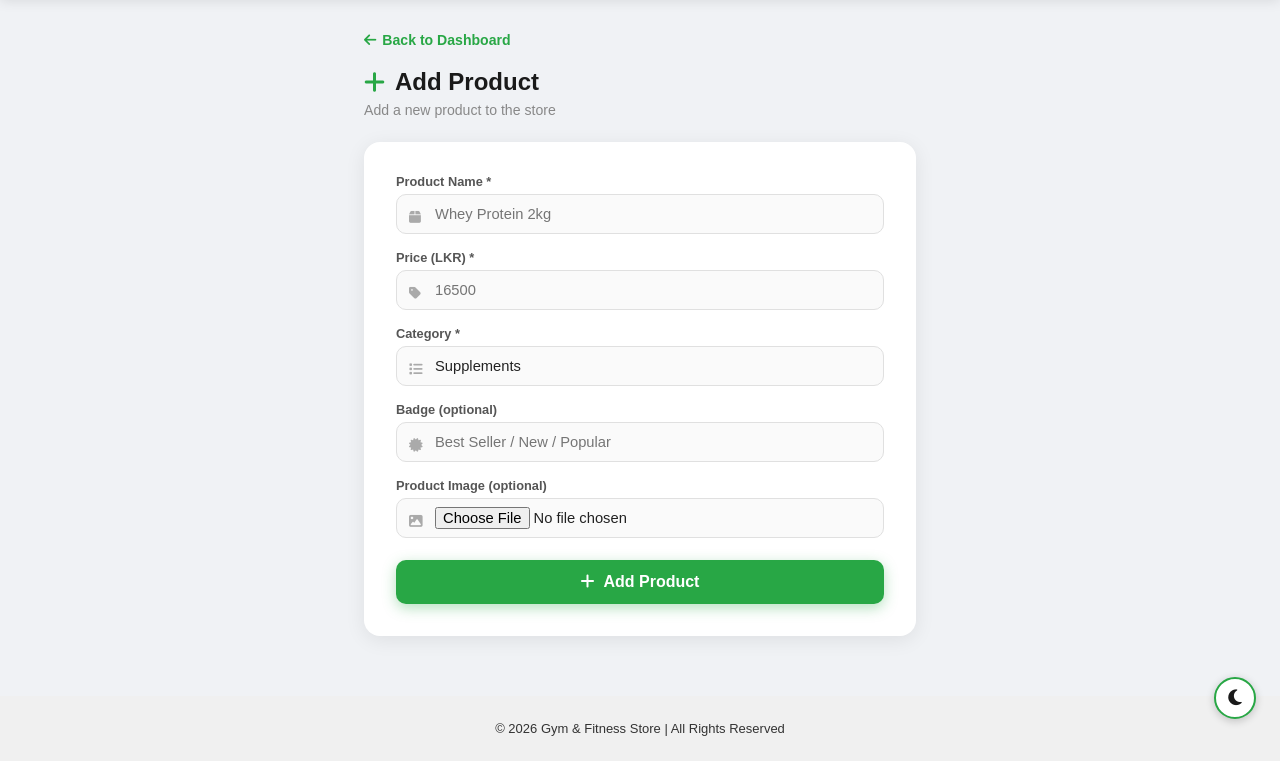
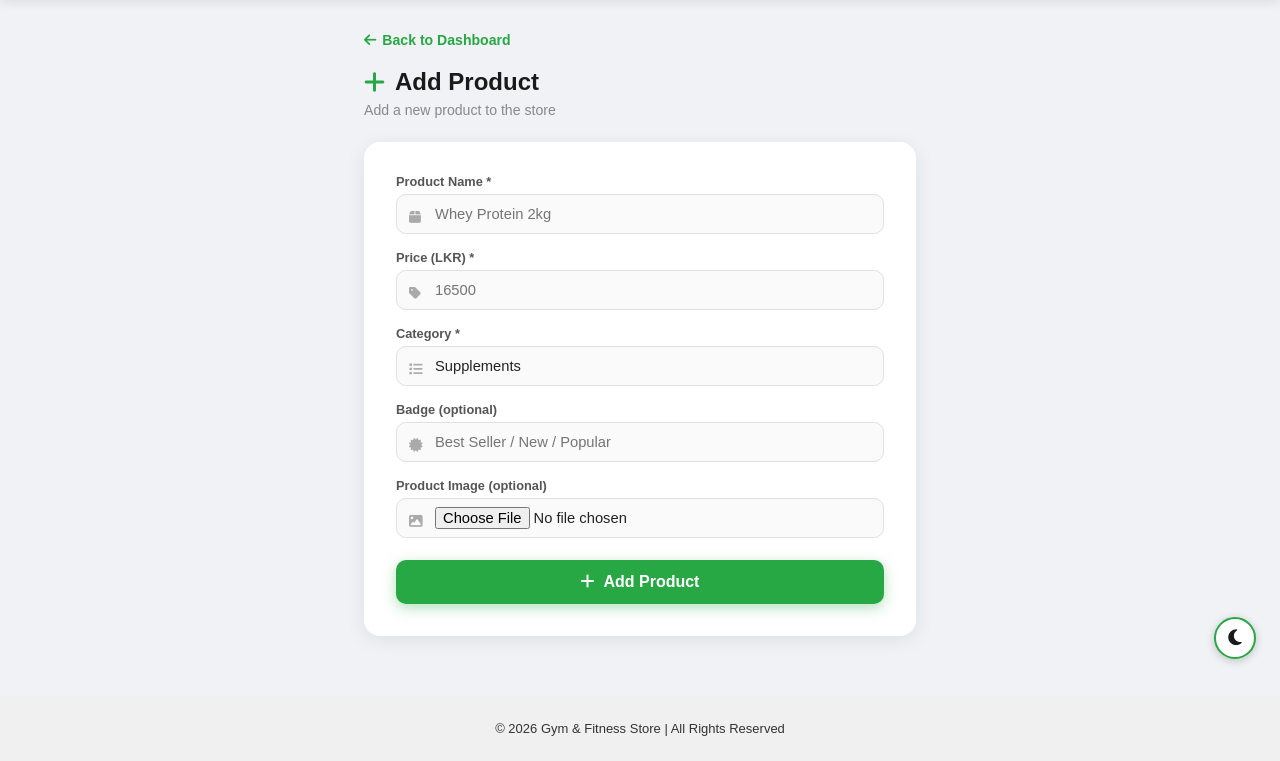
Before and after one commit to Navindi-Thisara/gym-fitness-store, a PHP site: page /admin/add_product.php in a window 1280 px wide. Shown: the part 61-822 px from the top of the page. Run offline with PHP 8.4, Linux system fonts and the light colour scheme; a user stored in the database is signed in.

Commit message:
Updated product module and modified database schema

```diff
--- a/admin/add_product.php
+++ b/admin/add_product.php
@@ -52,6 +52,7 @@ if($_SERVER["REQUEST_METHOD"] == "POST"){
 *,*::before,*::after{box-sizing:border-box;}
 body{margin:0;min-height:100vh;display:flex;flex-direction:column;font-family:'Arial',sans-serif;transition:background 0.3s,color 0.3s;}
 body.light-mode{background:#f0f2f5;color:#222;}body.dark-mode{background:#121212;color:#eee;}
+.page-outer{flex:1;position:relative;display:flex;flex-direction:column;}
 .admin-wrap{flex:1;max-width:600px;margin:0 auto;width:100%;padding:32px 24px 60px;}
 .page-title{font-size:1.5rem;font-weight:700;margin:0 0 6px;color:#1a1a1a;display:flex;align-items:center;gap:10px;}
 body.dark-mode .page-title{color:#f0f0f0;}.page-title i{color:#28a745;}
@@ -78,7 +79,7 @@ body.dark-mode .input-group input:focus,body.dark-mode .input-group select:focus
 .message.success{background:#eafaf1;color:#1e7e34;border:1px solid #b2dfdb;}
 body.dark-mode .message.error{background:#3b1f1f;border-color:#7b3535;}
 body.dark-mode .message.success{background:#1a3327;border-color:#2d6a4f;color:#6fcf97;}
-.mode-toggle-container{position:absolute;bottom:20px;right:24px;z-index:999;}
+.mode-toggle-container{position:fixed;bottom:80px;right:24px;z-index:999;}
 #mode-toggle{font-size:18px;width:42px;height:42px;border-radius:50%;border:2px solid #28a745;background:#fff;color:#1a1a1a;cursor:pointer;display:flex;align-items:center;justify-content:center;transition:background 0.3s,color 0.3s,border-color 0.3s;box-shadow:0 2px 8px rgba(0,0,0,0.2);}
 #mode-toggle:hover{background:#28a745;color:#fff;}
 body.dark-mode #mode-toggle{background:#1a1a1a;color:#28a745;border-color:#28a745;}
@@ -90,6 +91,7 @@ body.light-mode .main-footer{background:#f0f0f0;color:#555;}body.dark-mode .main
 <body class="light-mode">
 <script>(function(){if(localStorage.getItem('mode')==='dark'){document.body.classList.remove('light-mode');document.body.classList.add('dark-mode');}})();</script>
 <?php include("../includes/header.php"); ?>
+<div class="page-outer">
 <div class="admin-wrap">
     <a href="dashboard.php" class="back-link"><i class="fa-solid fa-arrow-left"></i> Back to Dashboard</a>
     <h2 class="page-title"><i class="fa-solid fa-plus"></i> Add Product</h2>
@@ -115,6 +117,7 @@ body.light-mode .main-footer{background:#f0f0f0;color:#555;}body.dark-mode .main
     </div>
 </div>
 <div class="mode-toggle-container"><button id="mode-toggle"><i class="fa-solid fa-moon"></i></button></div>
+</div><!-- end page-outer -->
 <?php include("../includes/footer.php"); ?>
 <script>(function(){var b=document.getElementById('mode-toggle'),i=b.querySelector('i');if(document.body.classList.contains('dark-mode')){i.classList.remove('fa-moon');i.classList.add('fa-sun');}b.addEventListener('click',function(){var d=document.body.classList.contains('dark-mode');if(d){document.body.classList.remove('dark-mode');document.body.classList.add('light-mode');i.classList.remove('fa-sun');i.classList.add('fa-moon');localStorage.setItem('mode','light');}else{document.body.classList.remove('light-mode');document.body.classList.add('dark-mode');i.classList.remove('fa-moon');i.classList.add('fa-sun');localStorage.setItem('mode','dark');}});})();</script>
 </body></html>
--- a/admin/edit_product.php
+++ b/admin/edit_product.php
@@ -44,6 +44,7 @@ if($_SERVER["REQUEST_METHOD"] == "POST"){
 <link rel="stylesheet" href="https://cdnjs.cloudflare.com/ajax/libs/font-awesome/6.5.1/css/all.min.css">
 <style>
 *,*::before,*::after{box-sizing:border-box;}body{margin:0;min-height:100vh;display:flex;flex-direction:column;font-family:'Arial',sans-serif;transition:background 0.3s,color 0.3s;}body.light-mode{background:#f0f2f5;color:#222;}body.dark-mode{background:#121212;color:#eee;}
+.page-outer{flex:1;position:relative;display:flex;flex-direction:column;}
 .admin-wrap{flex:1;max-width:600px;margin:0 auto;width:100%;padding:32px 24px 60px;}
 .page-title{font-size:1.5rem;font-weight:700;margin:0 0 6px;color:#1a1a1a;display:flex;align-items:center;gap:10px;}body.dark-mode .page-title{color:#f0f0f0;}.page-title i{color:#28a745;}.page-sub{color:#888;font-size:0.88rem;margin:0 0 24px;}
 .form-card{background:#fff;border-radius:16px;box-shadow:0 4px 20px rgba(0,0,0,0.08);padding:32px;}body.dark-mode .form-card{background:#1e1e1e;}
@@ -60,11 +61,12 @@ body.dark-mode .input-group input,body.dark-mode .input-group select{background:
 .message{padding:11px 14px;border-radius:8px;margin-bottom:18px;font-size:0.9rem;display:flex;align-items:center;gap:8px;}
 .message.error{background:#fdecea;color:#c0392b;border:1px solid #f5c6cb;}.message.success{background:#eafaf1;color:#1e7e34;border:1px solid #b2dfdb;}
 body.dark-mode .message.error{background:#3b1f1f;border-color:#7b3535;}body.dark-mode .message.success{background:#1a3327;border-color:#2d6a4f;color:#6fcf97;}
-.mode-toggle-container{position:absolute;bottom:20px;right:24px;z-index:999;}#mode-toggle{font-size:18px;width:42px;height:42px;border-radius:50%;border:2px solid #28a745;background:#fff;color:#1a1a1a;cursor:pointer;display:flex;align-items:center;justify-content:center;transition:background 0.3s,color 0.3s,border-color 0.3s;box-shadow:0 2px 8px rgba(0,0,0,0.2);}#mode-toggle:hover{background: #28a745;color:#fff;}body.dark-mode #mode-toggle{background: #1a1a1a;color: #28a745;border-color: #28a745;}body.dark-mode #mode-toggle:hover{background: #28a745;color: #1a1a1a;}
+.mode-toggle-container{position:fixed;bottom:80px;right:24px;z-index:999;}#mode-toggle{font-size:18px;width:42px;height:42px;border-radius:50%;border:2px solid #28a745;background:#fff;color:#1a1a1a;cursor:pointer;display:flex;align-items:center;justify-content:center;transition:background 0.3s,color 0.3s,border-color 0.3s;box-shadow:0 2px 8px rgba(0,0,0,0.2);}#mode-toggle:hover{background:#28a745;color:#fff;}body.dark-mode #mode-toggle{background:#1a1a1a;color:#28a745;border-color:#28a745;}body.dark-mode #mode-toggle:hover{background:#28a745;color:#1a1a1a;}
 .main-footer{text-align:center;padding:12px 10px;font-size:13px;flex-shrink:0;transition:background 0.3s,color 0.3s;}body.light-mode .main-footer{background:#f0f0f0;color:#555;}body.dark-mode .main-footer{background:#1a1a1a;color:#aaa;}
 </style></head><body class="light-mode">
 <script>(function(){if(localStorage.getItem('mode')==='dark'){document.body.classList.remove('light-mode');document.body.classList.add('dark-mode');}})();</script>
 <?php include("../includes/header.php"); ?>
+<div class="page-outer">
 <div class="admin-wrap">
     <a href="dashboard.php" class="back-link"><i class="fa-solid fa-arrow-left"></i> Back to Dashboard</a>
     <h2 class="page-title"><i class="fa-solid fa-pen"></i> Edit Product</h2>
@@ -92,6 +94,7 @@ body.dark-mode .message.error{background:#3b1f1f;border-color:#7b3535;}body.dark
     </div>
 </div>
 <div class="mode-toggle-container"><button id="mode-toggle"><i class="fa-solid fa-moon"></i></button></div>
+</div><!-- end page-outer -->
 <?php include("../includes/footer.php"); ?>
 <script>(function(){var b=document.getElementById('mode-toggle'),i=b.querySelector('i');if(document.body.classList.contains('dark-mode')){i.classList.remove('fa-moon');i.classList.add('fa-sun');}b.addEventListener('click',function(){var d=document.body.classList.contains('dark-mode');if(d){document.body.classList.remove('dark-mode');document.body.classList.add('light-mode');i.classList.remove('fa-sun');i.classList.add('fa-moon');localStorage.setItem('mode','light');}else{document.body.classList.remove('light-mode');document.body.classList.add('dark-mode');i.classList.remove('fa-moon');i.classList.add('fa-sun');localStorage.setItem('mode','dark');}});})();</script>
 </body></html>
```
Also changed, not shown: database/gym_store.sql (+12 -5 lines).
